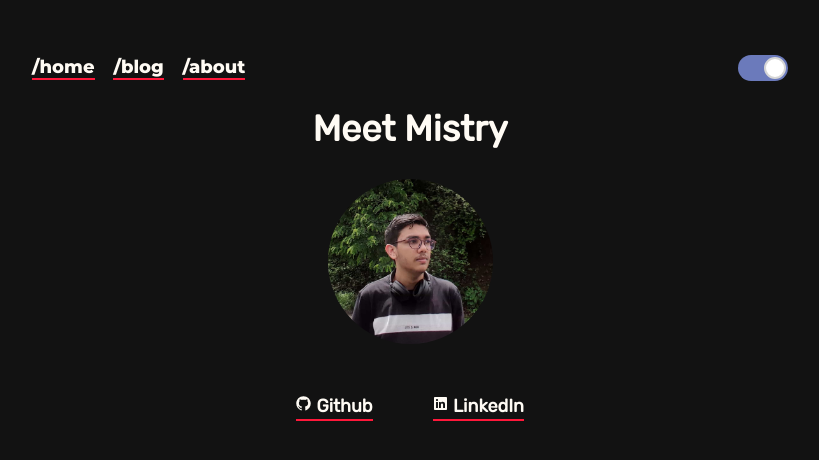
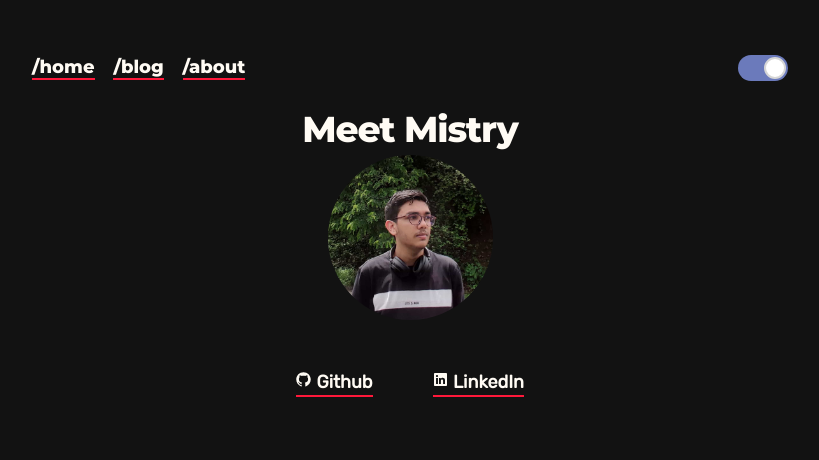
Before and after one commit to meet-mistry/website, a SvelteKit app: page / in a window 1280 px wide. Shown: the top 460 px of the page, without its empty margins (230-1049 px from the left). Built offline with nearby package versions, Linux system fonts and the light colour scheme.

Commit message:
Update global.css

```diff
--- a/static/global.css
+++ b/static/global.css
@@ -74,3 +74,14 @@ img {
 .page-title {
   text-align: center;
 }
+
+h1,
+h2,
+h3,
+h4,
+h5,
+h6 {
+  font-family: var(--font-heading);
+  letter-spacing: -0.03em;
+  margin-bottom: auto;
+}
```
